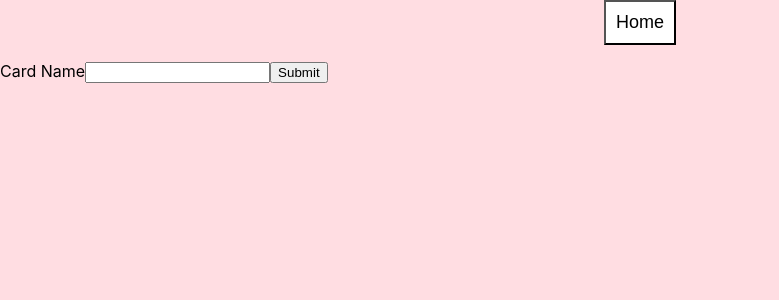
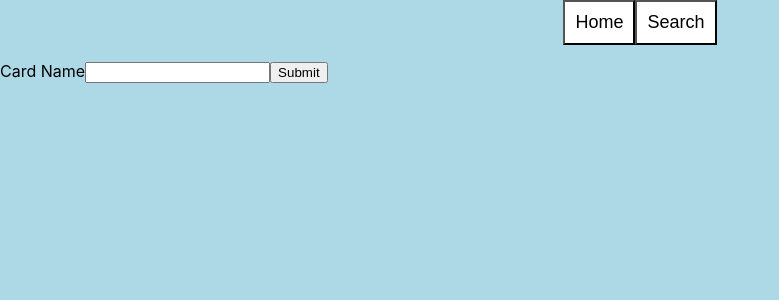
Before and after one commit to joeelo/magic-app-frontend, a React (Create React App) app: page /collection in a window 1280 px wide. Shown: the top 300 px of the page, without its empty margins (0-779 px from the left). Built offline with nearby package versions, Linux system fonts and the light colour scheme.

Commit message:
got api working going to get will to whill scale functionality

```diff
--- a/src/App.css
+++ b/src/App.css
@@ -1,5 +1,7 @@
 body {
-  background-color: #ffdde2;
+  background: lightblue;
+  min-width: 100vh;
+  min-height: 100vh;
 }
 
 nav {
@@ -23,10 +25,15 @@ nav button {
   display: flex;
   -ms-flex-wrap: wrap;
       flex-wrap: wrap;
+  -webkit-box-pack: center;
+      -ms-flex-pack: center;
+          justify-content: center;
 }
 
 .card-grid .magic-card {
-  width: 20%;
+  -webkit-box-flex: 1;
+      -ms-flex-positive: 1;
+          flex-grow: 1;
   margin: 10px;
 }
 /*# sourceMappingURL=App.css.map */
--- a/src/App.js
+++ b/src/App.js
@@ -1,5 +1,5 @@
 import React, { Component } from 'react';
-import { Route, Link, BrowserRouter as Router} from "react-router-dom";
+import { Route, BrowserRouter as Router} from "react-router-dom";
 import './App.css';
 import Nav from "./Components/Nav/Nav";
 import UserProfile from "./Components/UserProfile/UserLayout";
@@ -17,7 +17,7 @@ class App extends Component {
           <Nav/>
 
           <Route exact path="/user" render={(props) => (<UserProfile {...props} props={props}/>) }/>
-          <Route exact path="/collection" render={(props) => (<CardContainer props={props} />)} />
+          <Route path="/collection" render={(props) => (<CardContainer props={props} />)} />
 
         </div>
       </Router>
--- a/src/App.scss
+++ b/src/App.scss
@@ -1,5 +1,7 @@
 body {
-  background-color: rgb(255, 221, 226);
+  background: lightblue;
+  min-width: 100vh;
+  min-height: 100vh;
 }
 
 nav {
@@ -15,8 +17,9 @@ nav {
 .card-grid {
   display: flex;
   flex-wrap: wrap;
+  justify-content: center;
     .magic-card {
-      width: 20%;
+      flex-grow: 1;
       margin: 10px;
     }
 }
--- a/src/Components/Collection/MTGcard.js
+++ b/src/Components/Collection/MTGcard.js
@@ -1,14 +1,17 @@
 import React, { Component } from 'react';
+// import { Link } from "react-router-dom"
 
 class MTGcard extends Component {
+
     render() {
+        const { card } = this.props
+        const href = `https://gatherer.wizards.com/pages/card/Details.aspx?multiverseid=${card.multiverseid}`;
+        return (
 
-        const { card } = this.props
-        console.log(card.imageUrl)
-        return (
             <div className="magic-card">
-                {card.name}
-                <img alt="" src={card.imageUrl}/>
+                    <img alt="" src={card.imageUrl}/><br/>
+                    <a href={href} target="_blank" rel="noopener noreferrer"> Rulings </a>
+                    <button> own </button>
             </div>
         );
     }
--- a/src/Components/Collection/cardContainer.js
+++ b/src/Components/Collection/cardContainer.js
@@ -5,10 +5,9 @@ class cardContainer extends Component {
 
   state = {
     formValue: "",
-    isSubmitted: false,
+    searchIndex: false,
     cards: []
   }
-
 
   foundCards = (cards) => {
     return this.state.cards.filter(card => !!card.imageUrl).map((card, index) => <MTGcard key={index} card={card} />)
@@ -16,7 +15,7 @@ class cardContainer extends Component {
 
   formHandler = async (event) => {
     event.preventDefault();
-    this.setState({isSubmitted: true});
+    this.setState({searchIndex: this.state.searchIndex + 1 });
     let url = `http://localhost:3000/collection/?name=${this.state.formValue}`
     console.log(url);
     try {
@@ -48,7 +47,7 @@ class cardContainer extends Component {
           <button>Submit</button>
         </form>
         <div className="card-grid">
-          {this.state.isSubmitted ? this.foundCards(this.state.cards) : null}
+          {this.state.searchIndex > 0 ? this.foundCards(this.state.cards) : null}
         </div>
     </div>
     )
--- a/src/Components/Nav/Nav.js
+++ b/src/Components/Nav/Nav.js
@@ -1,12 +1,13 @@
 import React, { Component } from 'react'
-import { Route, Link, BrowserRouter as Router} from "react-router-dom";
+import { Link } from "react-router-dom";
 
 export default class Nav extends Component {
   render() {
     return (
       <div>
         <nav>
-          <button> Home </button>
+          <Link to="/"><button> Home </button></Link>
+          <Link to="/collection"> <button> Search </button> </Link>
         </nav>
       </div>
     )
```
Also changed, not shown: src/Components/CardLibrary/LibraryContainer.js (added, +13 -0 lines), src/Components/Collection/cardWindow.js (added, +13 -0 lines), 1 other file (tests, documents, lock files or other folders).
